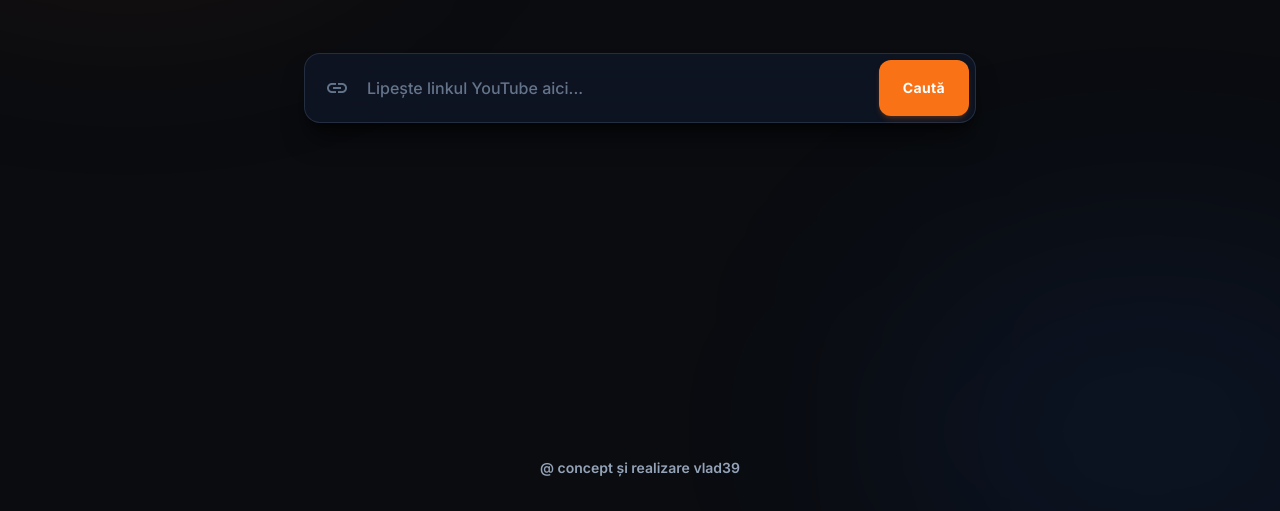
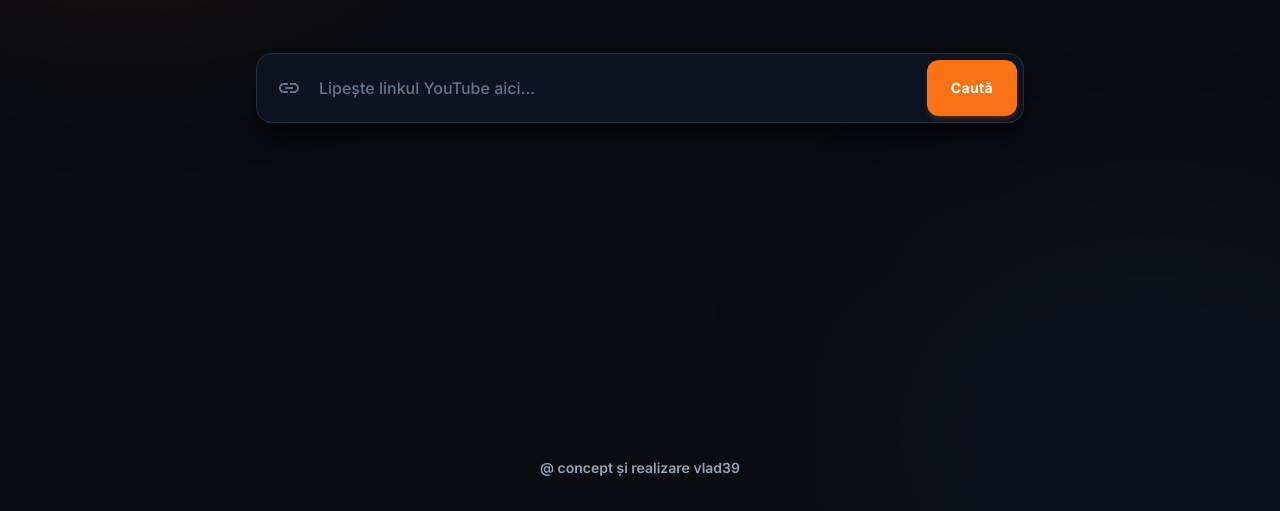
Before and after one commit to vlad2939/yt-downloader-addon, a website: page public/index.html in a window 1280 px wide. Shown: the part 289-800 px from the top of the page. Drawn offline with nearby package versions, Linux system fonts and the light colour scheme.

Commit message:
Update index.html

```diff
--- a/public/index.html
+++ b/public/index.html
@@ -56,7 +56,7 @@
     </div>
 
     <!-- Search Box -->
-    <div class="w-full max-w-2xl relative group mx-auto mt-4">
+    <div class="w-full max-w-3xl relative group mx-auto mt-4">
       <div class="relative flex items-center shadow-xl shadow-slate-200/50 dark:shadow-black/50 rounded-2xl bg-white/70 dark:bg-slate-900/70 backdrop-blur-xl border border-slate-200/80 dark:border-slate-700/60 transition-all p-1.5 focus-within:ring-4 focus-within:ring-orange-500/20 focus-within:border-orange-500/50">
         <span class="material-icons absolute left-5 text-slate-400 dark:text-slate-500 pointer-events-none">link</span>
         <input
```
